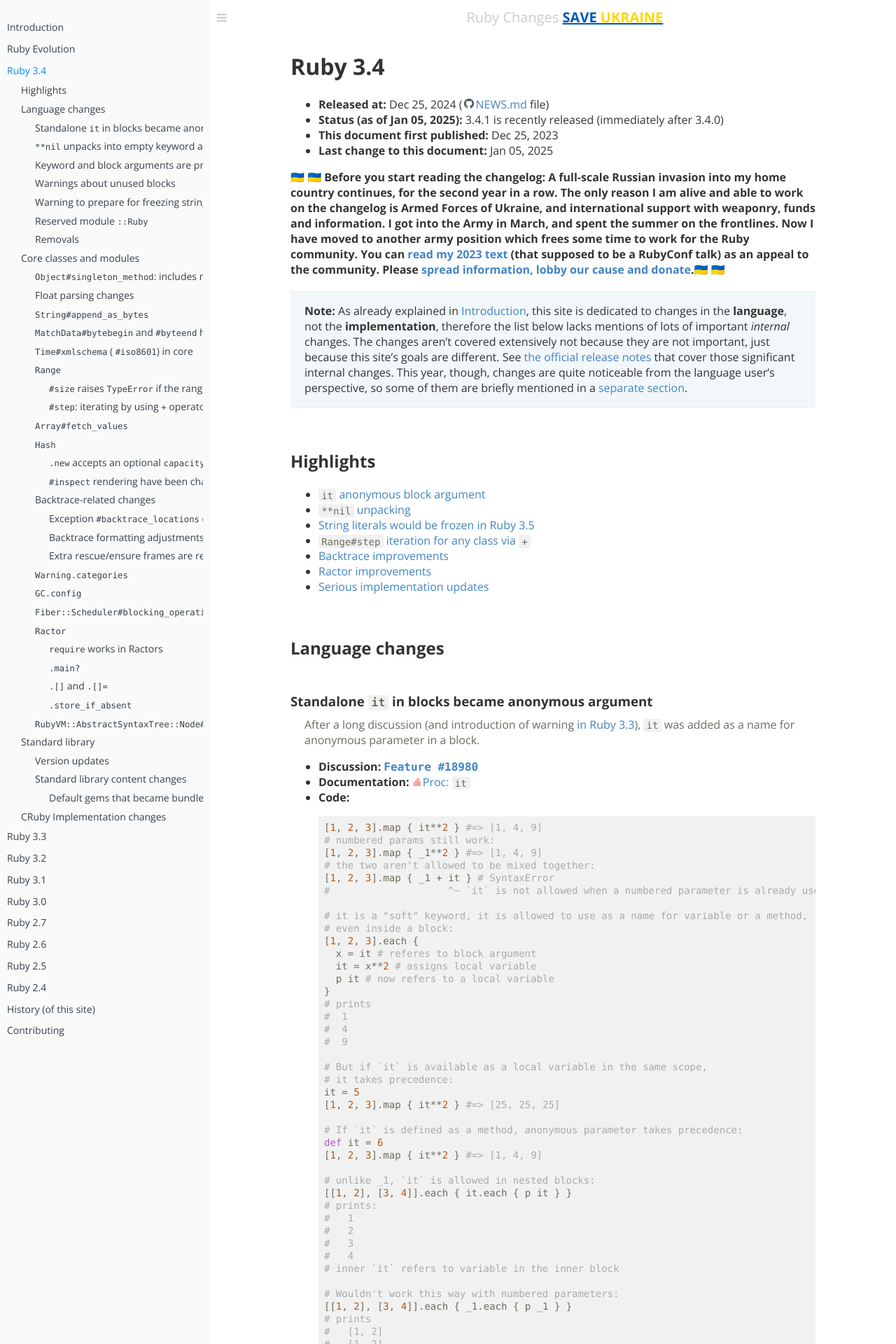
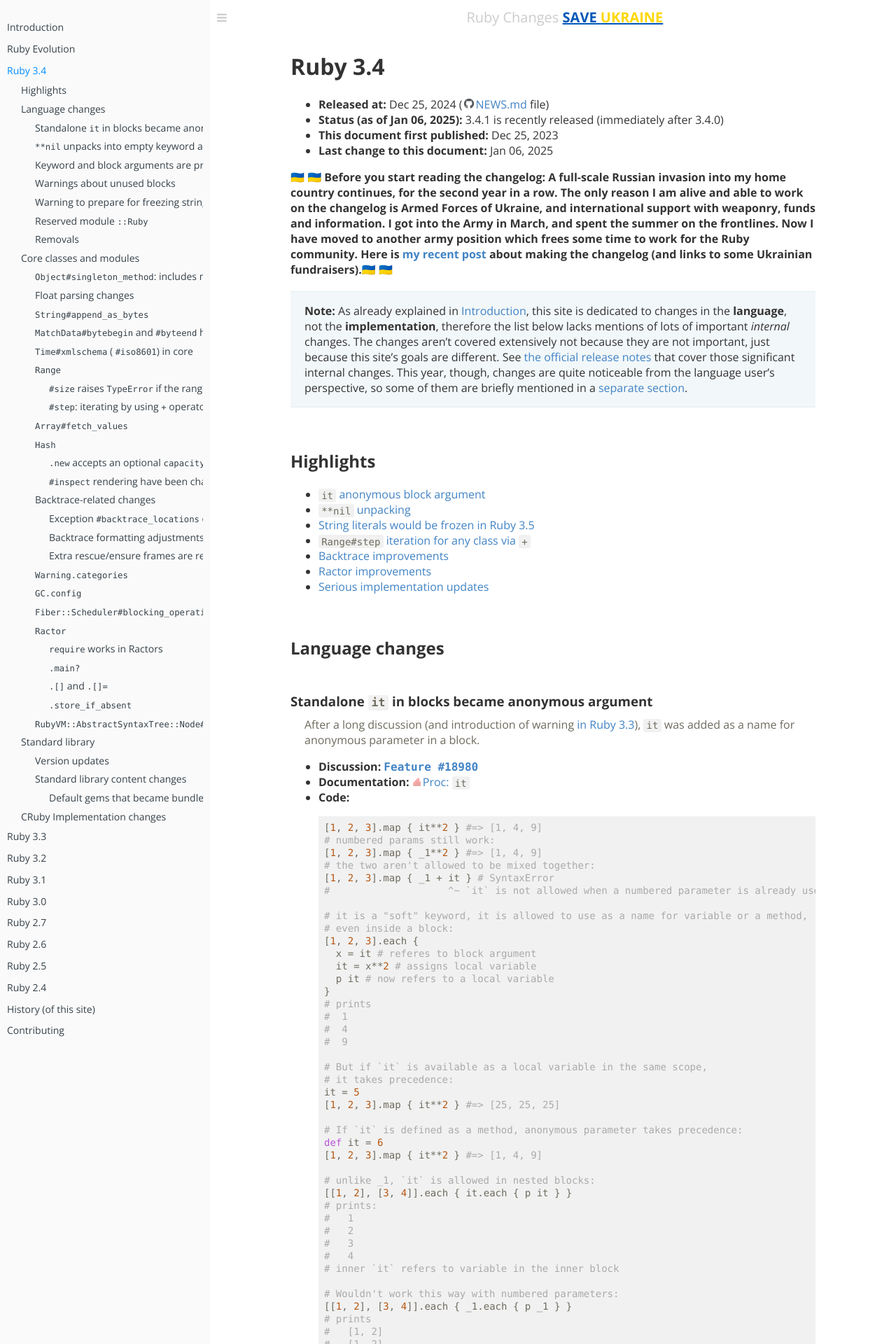
Before and after one commit to rubyreferences/rubychanges, a Jekyll site: the page built from 3.4.md, in a window 1280 px wide. Shown: the top 1920 px of the page at 70% size. Built offline with Jekyll 4.4.1, drawn with Linux system fonts in a browser that asks for light colours; nearby versions of some CDN libraries; our own code applies the rules of GitHub Pages for plain Markdown files.

Commit message:
Link to a blogpost

```diff
--- a/3.4.md
+++ b/3.4.md
@@ -8,9 +8,9 @@ description: Ruby 3.4 full and annotated changelog
 # Ruby 3.4
 
 * **Released at:** Dec 25, 2024 (<a class="github" href="https://github.com/ruby/ruby/blob/v3_4_0/NEWS.md">NEWS.md</a> file)
-* **Status (as of Jan 05, 2025):** 3.4.1 is recently released (immediately after 3.4.0)
+* **Status (as of Jan 06, 2025):** 3.4.1 is recently released (immediately after 3.4.0)
 * **This document first published:** Dec 25, 2023
-* **Last change to this document:** Jan 05, 2025
+* **Last change to this document:** Jan 06, 2025
 
 <!--
 * **Reason:**
@@ -20,7 +20,7 @@ description: Ruby 3.4 full and annotated changelog
 * **Notes:**
 -->
 
-**🇺🇦 🇺🇦 Before you start reading the changelog: A full-scale Russian invasion into my home country continues, for the second year in a row. The only reason I am alive and able to work on the changelog is Armed Forces of Ukraine, and international support with weaponry, funds and information. I got into the Army in March, and spent the summer on the frontlines. Now I have moved to another army position which frees some time to work for the Ruby community. You can [read my 2023 text](https://zverok.space/blog/2023-11-17-not-a-rubyconf.html) (that supposed to be a RubyConf talk) as an appeal to the community. Please [spread information, lobby our cause and donate](https://war.ukraine.ua/).🇺🇦 🇺🇦**
+**🇺🇦 🇺🇦 Before you start reading the changelog: A full-scale Russian invasion into my home country continues, for the second year in a row. The only reason I am alive and able to work on the changelog is Armed Forces of Ukraine, and international support with weaponry, funds and information. I got into the Army in March, and spent the summer on the frontlines. Now I have moved to another army position which frees some time to work for the Ruby community. Here is [my recent post](https://zverok.space/blog/2025-01-06-changelog-2025.html) about making the changelog (and links to some Ukrainian fundraisers).🇺🇦 🇺🇦**
 
 > **Note:** As already explained in [Introduction](README.md), this site is dedicated to changes in the **language**, not the **implementation**, therefore the list below lacks mentions of lots of important _internal_ changes. The changes aren't covered extensively not because they are not important, just because this site's goals are different. See [the official release notes](https://www.ruby-lang.org/en/news/2024/12/25/ruby-3-4-0-released/) that cover those significant internal changes. This year, though, changes are quite noticeable from the language user's perspective, so some of them are briefly mentioned in a [separate section](#cruby-implementation-changes).
 
```
Also changed, not shown: _src/3.4.md (+1 -1 lines).
